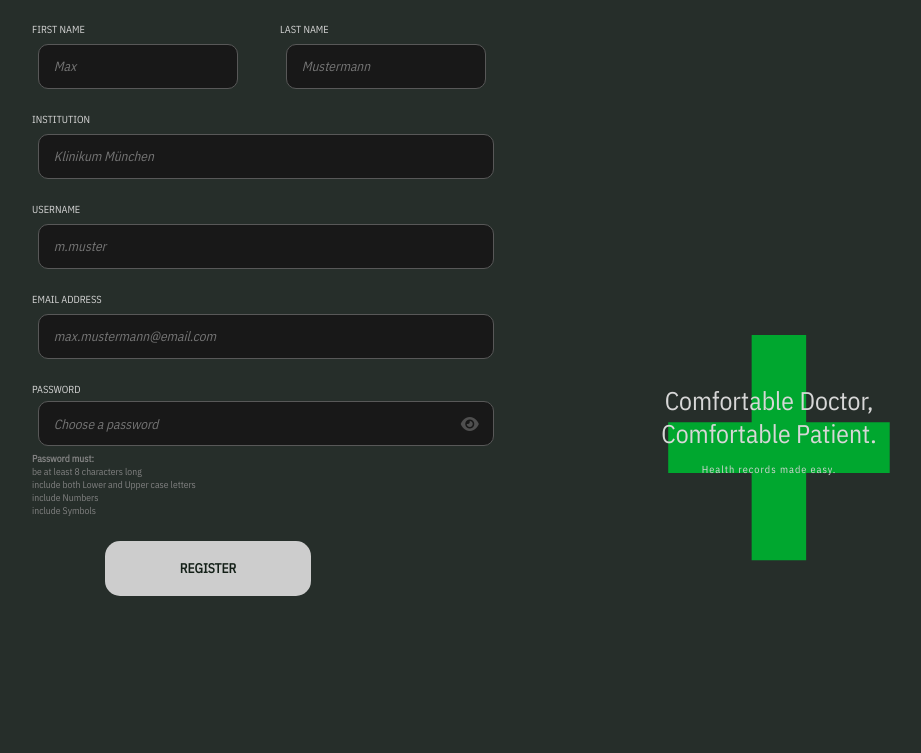
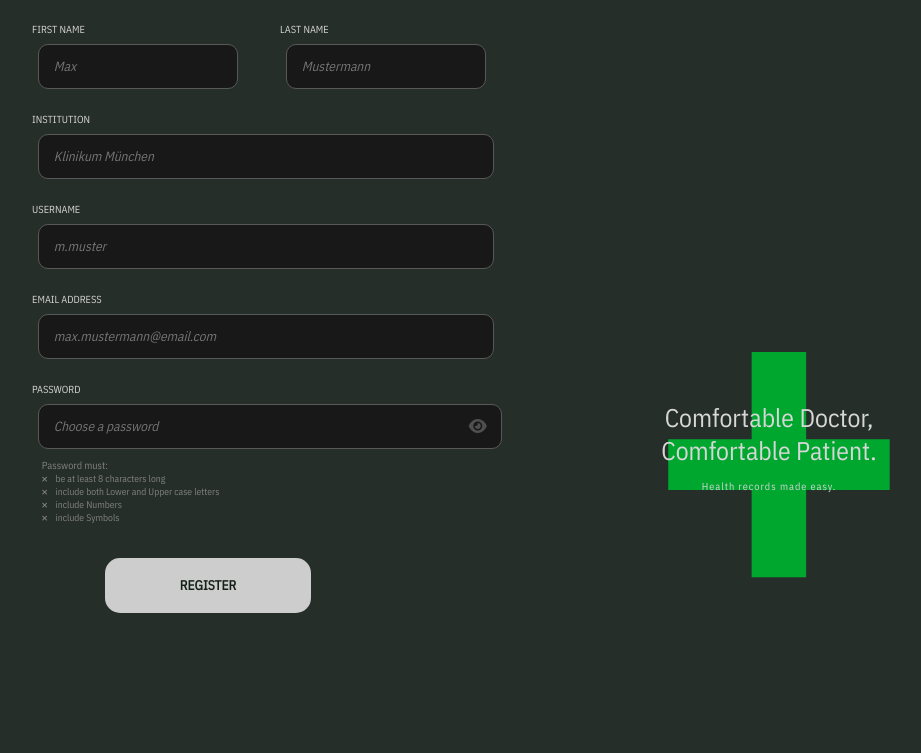
Before and after one commit to xginevra/FastRegProject, a PHP site: page /register.html in a window 1280 px wide. Shown: the part 167-920 px from the top of the page, without its empty margins (55-976 px from the left). Before the commit the page ends 763 px from the top, so only its background shows below. Run offline with PHP 8.4, Linux system fonts and the light colour scheme.

Commit message:
show/hide toggle

```diff
--- a/medconnect/index.html
+++ b/medconnect/index.html
@@ -18,7 +18,7 @@
         <nav>
             <a href="aboutus.html" class="navbtn">ABOUT US</a>
             <a href="contact.html" class="navbtn">CONTACT</a>
-            <a href="register.php" class="navbtn">REGISTER</a>
+            <a href="register.html" class="navbtn">REGISTER</a>
             <a href="loginpage.html">
               <button type="button" class="custombutton">LOG IN</button>
             </a>
--- a/medconnect/register.html
+++ b/medconnect/register.html
@@ -62,13 +62,12 @@ session_start();
                 <div>
                     <div class="labelline">PASSWORD</div>
                 <div class="password-input-box">
-                        <input class="rest" type="password" name="u_password" required="required" placeholder="Choose a password" style="padding-right: 45px;">
+                        <input  type="password" placeholder="Choose a password" class="password-input">
                         <i class="fa-solid fa-eye show-password" style="color: #4f4f4f;"></i>
                 </div></div>
                     <div class="password-checklist">
-
+                        <h3 class="checklist-title">Password must:</h3>
                         <ul class="checklist">
-                            <h3 class="pass-checklist">Password must:</h3>
                             <li class="list-item">be at least 8 characters long</li>
                             <li class="list-item">include both Lower and Upper case letters</li>
                             <li class="list-item">include Numbers</li>
--- a/medconnect/script.js
+++ b/medconnect/script.js
@@ -0,0 +1,9 @@
+let showPasswordBtn = document.querySelector('.show-password');
+let passwordInp = document.querySelector('.password-input');
+
+showPasswordBtn.addEventListener('click', () => {
+    showPasswordBtn.classList.toggle('fa-eye');
+    showPasswordBtn.classList.toggle('fa-eye-slash');
+
+    passwordInp.type = (passwordInp.type === 'password') ? 'text' : 'password';
+});
--- a/medconnect/stylesdraft.css
+++ b/medconnect/stylesdraft.css
@@ -362,11 +362,19 @@ select:hover{
     box-shadow: rgba(0, 0, 0, 0);
 }
 
+.password-input{
+    width: 100%;
+    height: 100%;
+    padding-right: 45px;
+}
+
+
 .password-input-box {
     display: flex;
     align-items: center;
     position: relative;
-    height: 40px;
+    height: 45px;
+    width: 512px;
 }
 
 .password {
@@ -391,7 +399,16 @@ select:hover{
     cursor: pointer;
 }
 
-.show-pass{
+.fa-eye-slash {
+    position: absolute;
+    right: 15px;
+    top: 50%;
+    transform: translateY(-50%);
+    color: #4f4f4f;
+    cursor: pointer;
+}
+
+.show-password{
     position: absolute;
     cursor: pointer;
     top: 50%;
@@ -401,19 +418,48 @@ select:hover{
 }
 
 .password-checklist{
-    margin-left: 3.3vw;
-    margin-top: 1vh;
+    top: cal(100% + 10px);
+    width: 100%;
+    padding: 10px 20px;
+    margin-left: 2.5vw;
+}
+
+.checklist-title{
+    color: #828282;
+    font-weight: 400;
+    font-size: 0.8vw;
 }
 
 .checklist{
     list-style:none;
+
 }
 
 .list-item{
     color: #828282;
     font-size: 0.75vw;
+    margin-left: 20px;
 }
 
 .list-item::before{
-    content: '';
+    content: '\f00d';
+    font-family: FontAwesome;
+    margin-right: 8px;
+    margin-left: -20px;
+    display: inline-block;
+    font-size: 0.6vw;
 }
+
+.list-item.checked{
+    opacity: 0.5;
+}
+
+.list-item.checked::before{
+    content: '\f00c';
+    font-family: FontAwesome;
+    margin-right: 8px;
+    margin-left: -30px;
+    display: inline-block;
+    font-size: 0.6vw;
+    color: #00A72F;
+}
```
